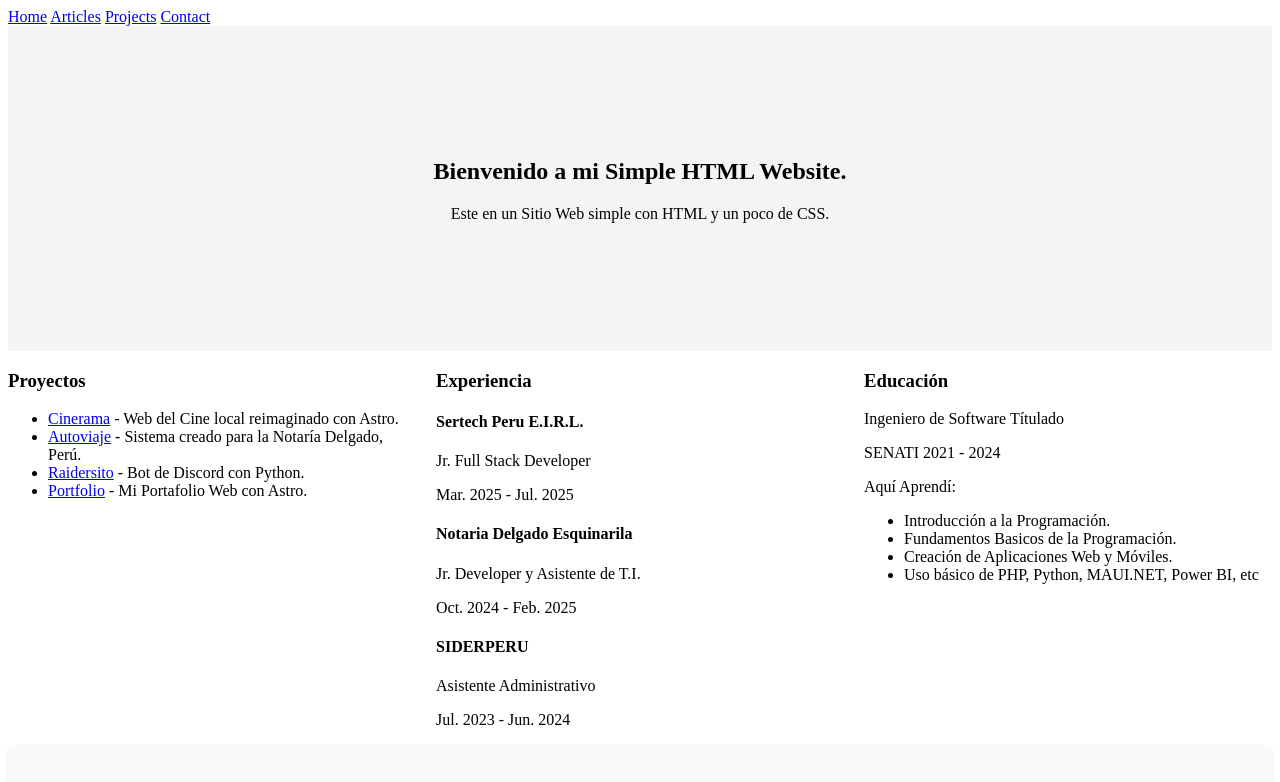
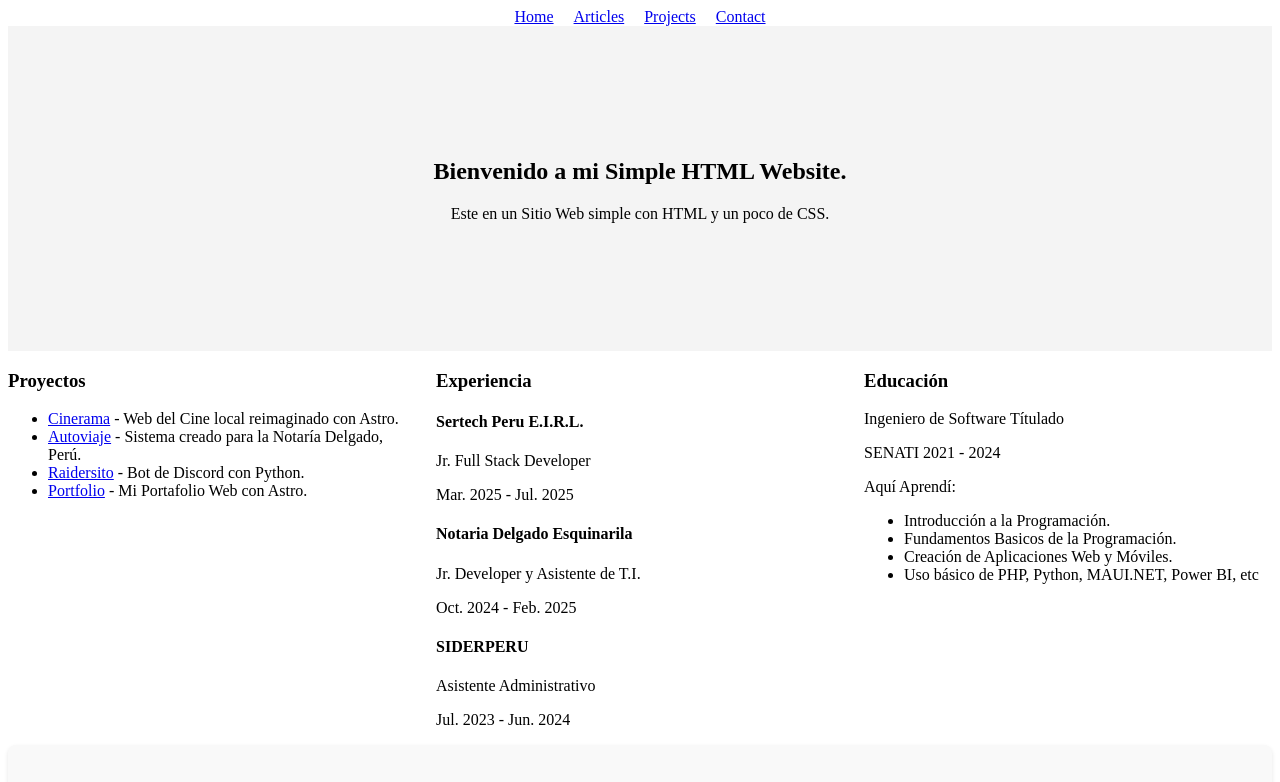
Before and after one commit to RaiderMr3003/Roadmap-Projects, a plain HTML site: page Frontend/02-basic-html-website/index.html in a window 1280 px wide. Shown: the top 782 px of the page. Drawn offline with Linux system fonts and the light colour scheme.

Commit message:
Agregar estilos para la navegación en el sitio web básico

```diff
--- a/Frontend/02-basic-html-website/styles.css
+++ b/Frontend/02-basic-html-website/styles.css
@@ -1,3 +1,9 @@
+nav {
+  display: flex;
+  justify-content: center;
+  gap: 20px;
+}
+
 #hero {
   text-align: center;
   padding: 7rem;
```
